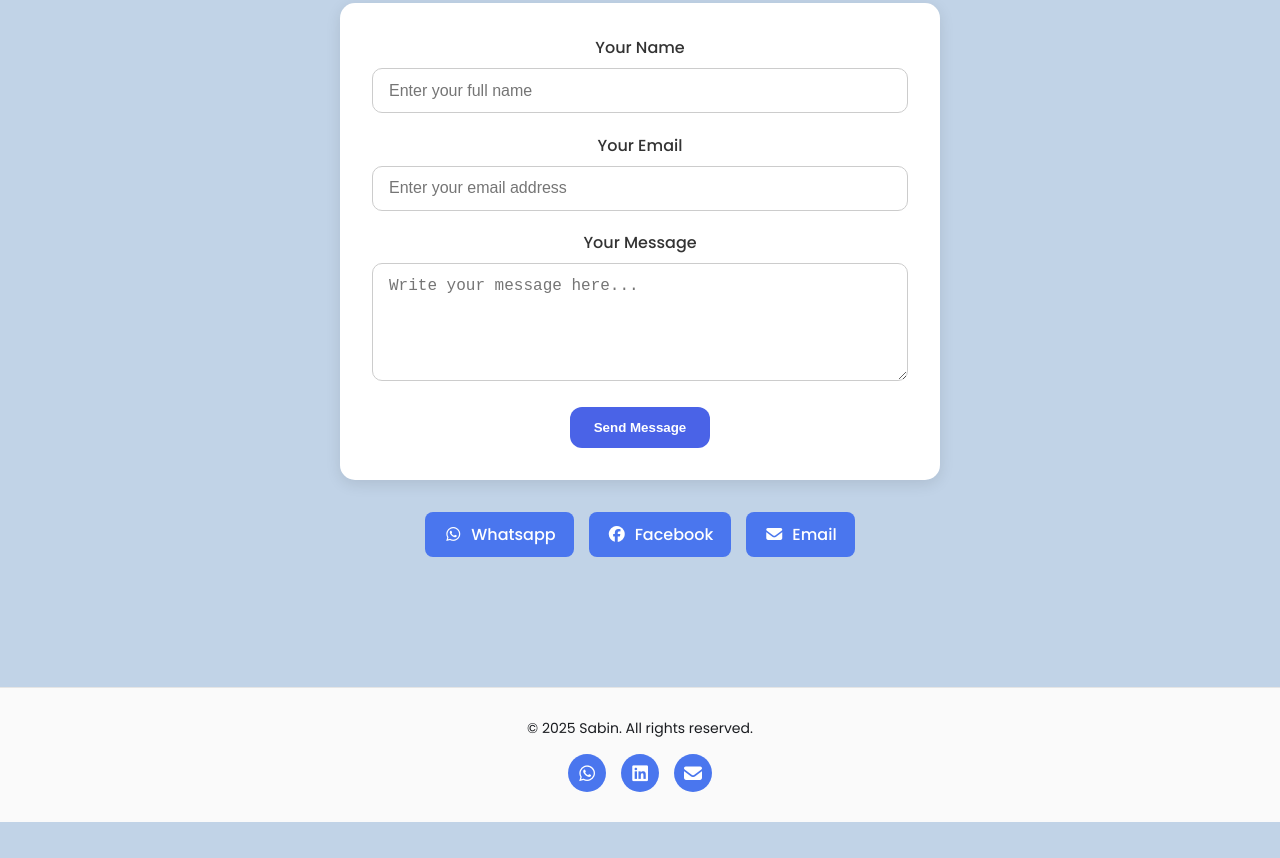
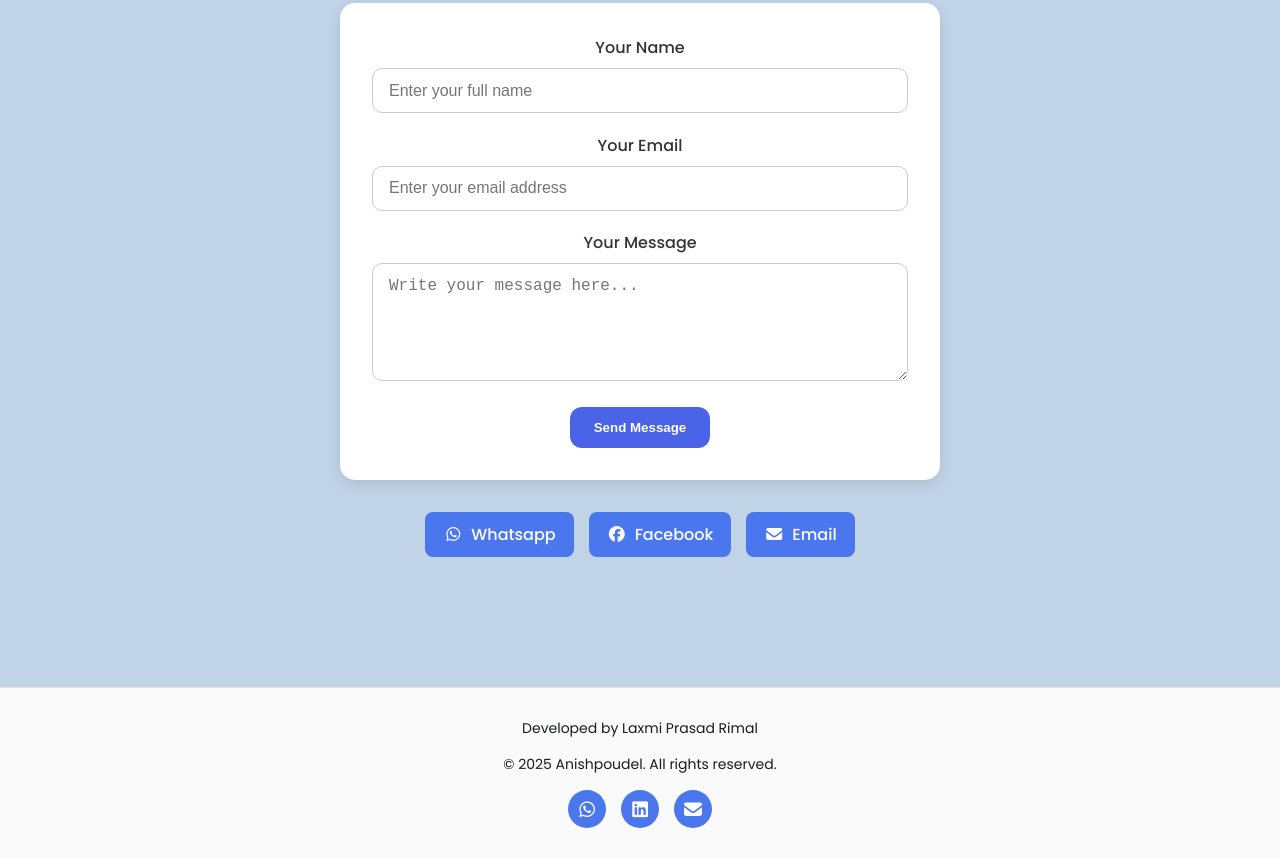
Before and after one commit to anishpoudell/anishpoudel, a plain HTML site: page contact.html in a window 1280 px wide. Shown: the part 331-1189 px from the top of the page. Before the commit the page ends 1153 px from the top, so only its background shows below. Drawn offline with Linux system fonts and the light colour scheme.

Commit message:
Update contact.html

```diff
--- a/contact.html
+++ b/contact.html
@@ -74,7 +74,8 @@
   <!-- Footer -->
   <footer>
     <div class="footer-container">
-      <p>&copy; 2025 Sabin. All rights reserved.</p>
+      <p>Developed by Laxmi Prasad Rimal</p>
+      <p>&copy; 2025 Anishpoudel. All rights reserved.</p>
       <div class="social-links">
         <a href="https://wa.me/9779814985729" target="_blank" rel="noopener noreferrer">
           <i class="fa-brands fa-whatsapp"></i>
@@ -82,7 +83,7 @@
         <a href="https://www.linkedin.com/in/laxmi-rimal" target="_blank" rel="noopener noreferrer">
           <i class="fa-brands fa-linkedin"></i>
         </a>
-        <a href="mailto:laxmirimal2005@gmail.com">
+        <a href="mailto:info.anishpoudel@gmail.com">
           <i class="fa-solid fa-envelope"></i>
         </a>
       </div>
```
